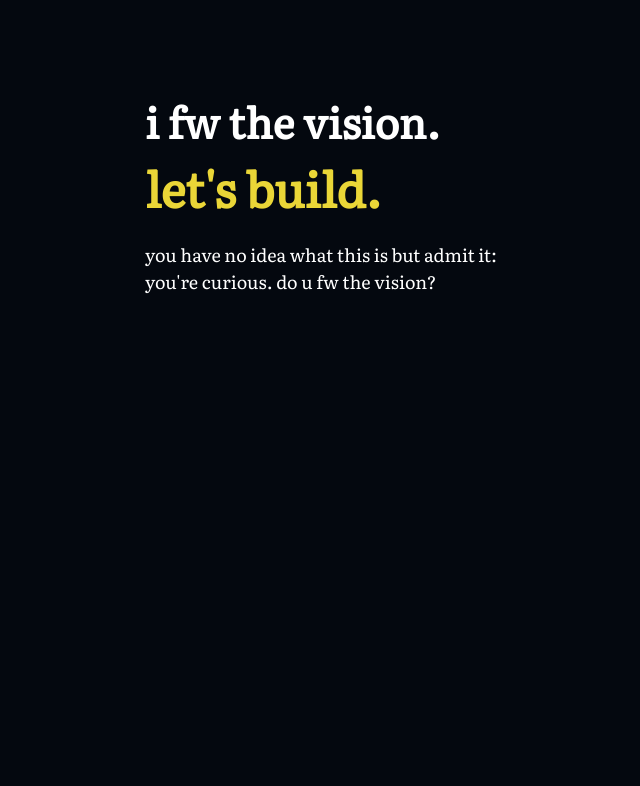
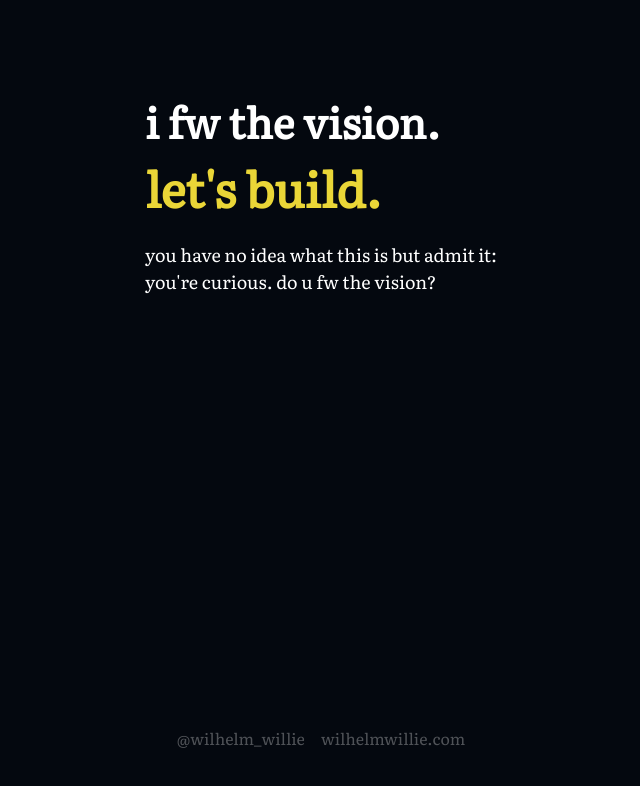
Before and after one commit to WilhelmWillie/ifwthevision.build, a Next.js app: page / in a window 1280 px wide. Shown: the top 786 px of the page, without its empty margins (319-959 px from the left). Built offline with nearby package versions, Linux system fonts and the light colour scheme.

Commit message:
🦶 Added footer links to landing page

```diff
--- a/pages/index.js
+++ b/pages/index.js
@@ -10,10 +10,41 @@ export default () => (
       <meta name="viewport" content="initial-scale=1.0, width=device-width" />
     </Head>
     <Landing />
+    <Footer>
+      <FooterLink
+        href="//twitter.com/wilhelm_willie"
+        target="_blank"
+        rel="noopener"
+      >
+        @wilhelm_willie
+      </FooterLink>
+      <FooterLink
+        href="http://wilhelmwillie.com"
+        target="_blank"
+        rel="noopener"
+      >
+        wilhelmwillie.com
+      </FooterLink>
+    </Footer>
   </Wrapper>
 );
 
 const Wrapper = styled.div`
   display: flex;
-  padding: 90px 0;
+  padding: 90px 25px;
 `;
+
+const Footer = styled.div`
+  position: fixed;
+  bottom: 50px;
+  left: 0;
+  width: 100%;
+  text-align: center;
+`;
+
+const FooterLink = styled.a`
+  color: ${p => p.theme.colors.white};
+  padding: 0 8px;
+  opacity: 0.3;
+  text-decoration: none;
+`;
```
